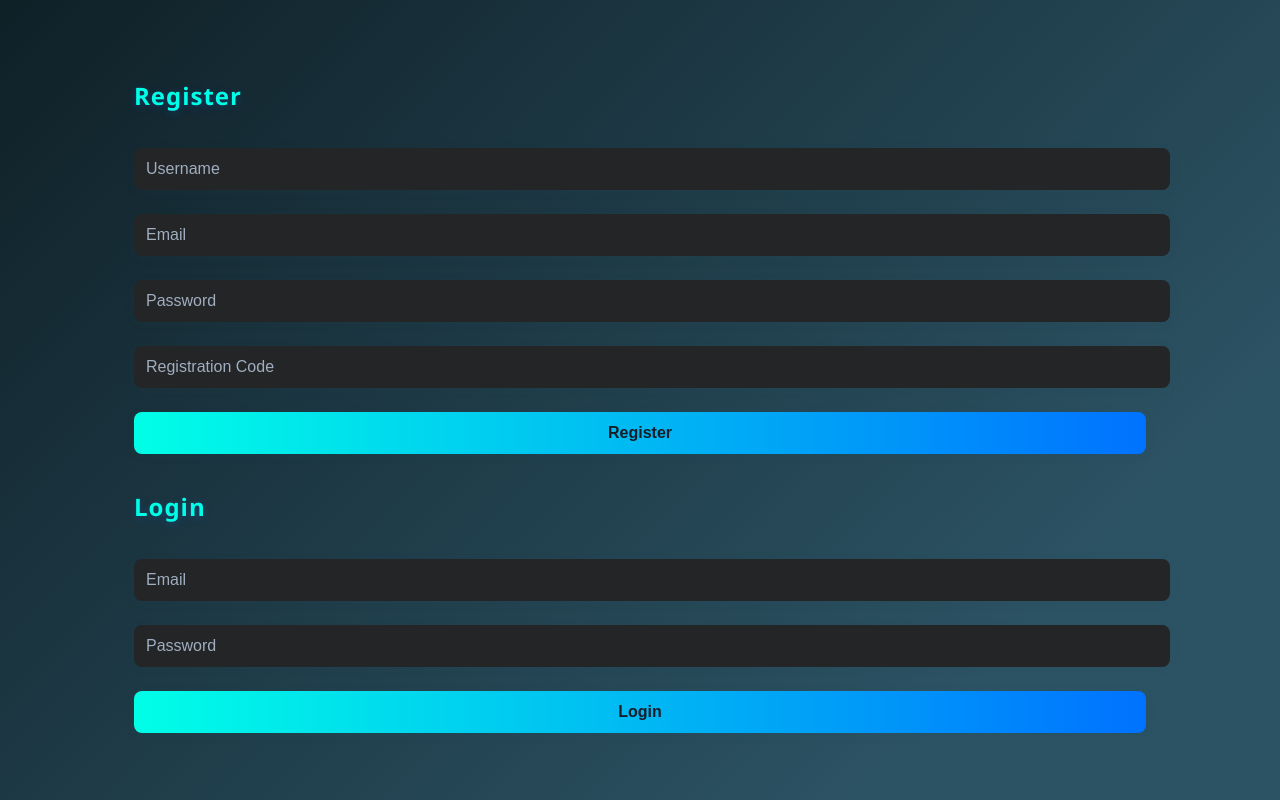
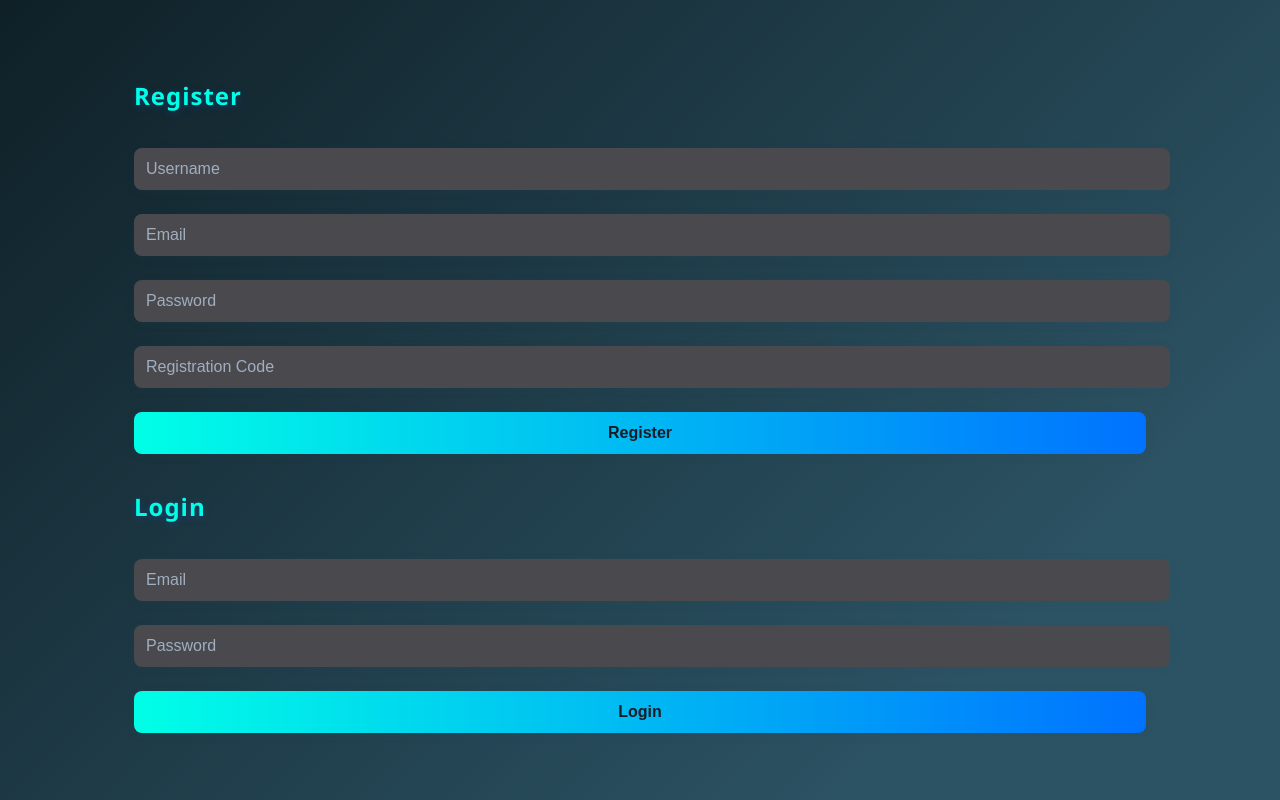
Before and after one commit to spideryavnik/AI-FINAL, a React (Create React App) app in the folder client/: page / in a window 1280 px wide. Built offline with nearby package versions, Linux system fonts and the light colour scheme.

Commit message:
Update package.json scripts, enhance SurveyForm placeholders, modify button background color, and add search prompt description

```diff
--- a/client/package.json
+++ b/client/package.json
@@ -14,7 +14,7 @@
     "web-vitals": "^2.1.4"
   },
   "scripts": {
-    "start": "react-scripts start",
+    "dev": "react-scripts start",
     "build": "react-scripts build",
     "test": "react-scripts test",
     "eject": "react-scripts eject"
--- a/client/src/App.css
+++ b/client/src/App.css
@@ -63,7 +63,7 @@ input, button {
   border-radius: 8px;
   border: none;
   font-size: 1rem;
-  background: #232526;
+  background: #4a4a4e;
   color: #e0e6ed;
   box-shadow: 0 2px 8px rgba(44,83,100,0.1);
   transition: background 0.2s, box-shadow 0.2s;
--- a/client/src/components/SurveyForm.js
+++ b/client/src/components/SurveyForm.js
@@ -34,10 +34,10 @@ export default function SurveyForm({ token }) {
   return (
     <form onSubmit={handleSubmit}>
       <h2>Create Survey</h2>
-      <input name="area" value={form.area} onChange={handleChange} placeholder="Area" required />
-      <input name="question" value={form.question} onChange={handleChange} placeholder="Question" required />
+      <input name="area" value={form.area} onChange={handleChange} placeholder="Area *" required />
+      <input name="question" value={form.question} onChange={handleChange} placeholder="Question *" required />
       <input name="expiryDate" type="datetime-local" value={form.expiryDate} onChange={handleChange} required />
-      <input name="guidelines" value={form.guidelines} onChange={handleChange} placeholder="Guidelines" required />
+      <input name="guidelines" value={form.guidelines} onChange={handleChange} placeholder="Guidelines *" required />
       <input name="permittedDomains" value={form.permittedDomains} onChange={handleChange} placeholder="Permitted Domains (comma-separated)" />
       <input name="permittedResponses" value={form.permittedResponses} onChange={handleChange} placeholder="Permitted Responses (comma-separated)" />
       <input name="summaryInstructions" value={form.summaryInstructions} onChange={handleChange} placeholder="Summary Instructions" />
--- a/client/src/index.js
+++ b/client/src/index.js
@@ -11,7 +11,4 @@ root.render(
   </React.StrictMode>
 );
 
-// If you want to start measuring performance in your app, pass a function
-// to log results (for example: reportWebVitals(console.log))
-// or send to an analytics endpoint. Learn more: https://bit.ly/CRA-vitals
 reportWebVitals();
--- a/package.json
+++ b/package.json
@@ -5,7 +5,7 @@
   "main": "server.js",
   "scripts": {
     "test": "jest --coverage",
-  "dev": "nodemon server.js"
+    "dev": "nodemon server.js"
   },
   "keywords": [],
   "author": "Daniel",
```
Also changed, not shown: 1 other file (tests, documents, lock files or other folders).
